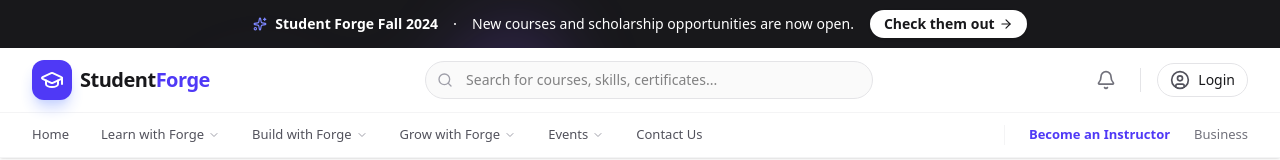
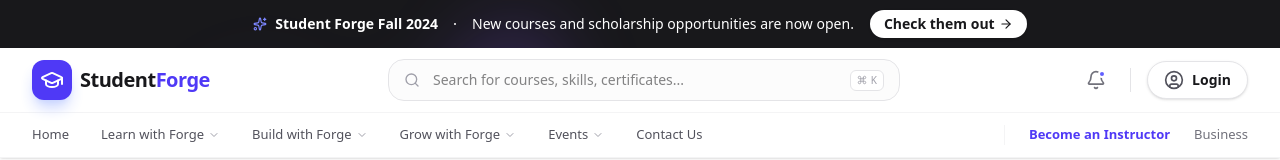
Before and after one commit to FDT-Server/StudentForge, a Next.js app: page / in a window 1280 px wide. Shown: the top 160 px of the page. Built offline with nearby package versions, Linux system fonts and the light colour scheme.

Commit message:
Enhance Navbar search: added dropdown, Cmd+K shortcut, and premium UI states

```diff
--- a/src/components/Navbar.tsx
+++ b/src/components/Navbar.tsx
@@ -1,43 +1,129 @@
 "use client";
 
+import { useState, useRef, useEffect } from "react";
 import Link from "next/link";
-import { GraduationCap, Search, Bell, UserCircle } from "lucide-react";
+import { GraduationCap, Search, Bell, UserCircle, X, Command } from "lucide-react";
+import { motion, AnimatePresence } from "framer-motion";
 
 export default function Navbar() {
+    const [isFocused, setIsFocused] = useState(false);
+    const [searchQuery, setSearchQuery] = useState("");
+    const inputRef = useRef<HTMLInputElement>(null);
+
+    // Suggested searches for functionality
+    const suggestions = [
+        "Web Development",
+        "Data Science Mastery",
+        "Digital Marketing Forge",
+        "UI/UX Design Path",
+    ];
+
+    // Shortcut key listener (Cmd/Ctrl + K)
+    useEffect(() => {
+        const handleKeyDown = (e: KeyboardEvent) => {
+            if ((e.metaKey || e.ctrlKey) && e.key === "k") {
+                e.preventDefault();
+                inputRef.current?.focus();
+            }
+        };
+        window.addEventListener("keydown", handleKeyDown);
+        return () => window.removeEventListener("keydown", handleKeyDown);
+    }, []);
+
     return (
         <nav className="sticky top-0 z-40 w-full border-b border-zinc-100 bg-white/80 backdrop-blur-md">
             <div className="mx-auto flex h-16 max-w-7xl items-center justify-between px-4 sm:px-6 lg:px-8">
                 {/* Logo */}
                 <div className="flex items-center gap-2">
-                    <div className="flex h-10 w-10 items-center justify-center rounded-xl bg-indigo-600 text-white shadow-lg shadow-indigo-200">
+                    <div className="flex h-10 w-10 items-center justify-center rounded-xl bg-indigo-600 text-white shadow-lg shadow-indigo-200 cursor-pointer">
                         <GraduationCap size={24} />
                     </div>
-                    <span className="text-xl font-bold tracking-tight text-zinc-900">
+                    <span className="text-xl font-bold tracking-tight text-zinc-900 cursor-pointer">
                         Student<span className="text-indigo-600">Forge</span>
                     </span>
                 </div>
 
                 {/* Search Bar - Center */}
-                <div className="hidden flex-1 max-w-md mx-8 lg:block">
-                    <div className="relative">
-                        <Search className="absolute left-3 top-1/2 h-4 w-4 -translate-y-1/2 text-zinc-400" />
-                        <input
-                            type="text"
-                            placeholder="Search for courses, skills, certificates..."
-                            className="w-full rounded-full border border-zinc-200 bg-zinc-50 py-2 pl-10 pr-4 text-sm outline-none transition-all focus:border-indigo-500 focus:bg-white focus:ring-2 focus:ring-indigo-100"
-                        />
+                <div className="hidden flex-1 max-w-lg mx-8 md:block">
+                    <div className="relative group">
+                        <div className={`
+              relative flex items-center w-full transition-all duration-300 ease-out
+              ${isFocused ? "shadow-lg shadow-indigo-50" : "hover:border-zinc-300"}
+            `}>
+                            <Search
+                                className={`absolute left-4 h-4 w-4 transition-colors duration-200 ${isFocused ? "text-indigo-600" : "text-zinc-400"}`}
+                            />
+
+                            <input
+                                ref={inputRef}
+                                type="text"
+                                value={searchQuery}
+                                onFocus={() => setIsFocused(true)}
+                                onBlur={() => setTimeout(() => setIsFocused(false), 200)}
+                                onChange={(e) => setSearchQuery(e.target.value)}
+                                placeholder="Search for courses, skills, certificates..."
+                                className={`
+                  w-full rounded-2xl border bg-zinc-50/50 py-2.5 pl-11 pr-12 text-sm outline-none transition-all
+                  ${isFocused ? "border-indigo-500 bg-white ring-4 ring-indigo-50" : "border-zinc-200"}
+                `}
+                            />
+
+                            <div className="absolute right-4 flex items-center gap-2">
+                                {searchQuery ? (
+                                    <button
+                                        onClick={() => setSearchQuery("")}
+                                        className="p-1 rounded-full hover:bg-zinc-100 text-zinc-400"
+                                    >
+                                        <X size={14} />
+                                    </button>
+                                ) : (
+                                    <div className="hidden lg:flex items-center gap-1 rounded-md border border-zinc-200 bg-white px-1.5 py-0.5 text-[10px] font-medium text-zinc-400">
+                                        <Command size={10} />
+                                        <span>K</span>
+                                    </div>
+                                )}
+                            </div>
+                        </div>
+
+                        {/* Search Results Dropdown */}
+                        <AnimatePresence>
+                            {isFocused && (
+                                <motion.div
+                                    initial={{ opacity: 0, y: 10 }}
+                                    animate={{ opacity: 1, y: 0 }}
+                                    exit={{ opacity: 0, y: 10 }}
+                                    className="absolute top-full mt-2 w-full overflow-hidden rounded-2xl border border-zinc-100 bg-white p-2 shadow-xl"
+                                >
+                                    <div className="px-3 py-2">
+                                        <p className="text-[11px] font-semibold uppercase tracking-wider text-zinc-400">Suggested</p>
+                                        <div className="mt-2 space-y-1">
+                                            {suggestions.map((item) => (
+                                                <button
+                                                    key={item}
+                                                    className="flex w-full items-center gap-3 rounded-xl px-3 py-2 text-sm text-zinc-600 transition-colors hover:bg-indigo-50 hover:text-indigo-600"
+                                                >
+                                                    <Search size={14} className="text-zinc-300" />
+                                                    {item}
+                                                </button>
+                                            ))}
+                                        </div>
+                                    </div>
+                                </motion.div>
+                            )}
+                        </AnimatePresence>
                     </div>
                 </div>
 
                 {/* Right Actions */}
-                <div className="flex items-center gap-4">
-                    <button className="rounded-full p-2 text-zinc-500 hover:bg-zinc-100 hover:text-zinc-900 transition-colors">
+                <div className="flex items-center gap-3 sm:gap-4">
+                    <button className="relative rounded-full p-2 text-zinc-500 hover:bg-zinc-100 hover:text-zinc-900 transition-colors">
                         <Bell size={20} />
+                        <span className="absolute right-2 top-2 h-2 w-2 rounded-full bg-indigo-500 border-2 border-white" />
                     </button>
-                    <div className="h-6 w-px bg-zinc-200" />
-                    <button className="flex items-center gap-2 rounded-full border border-zinc-200 px-3 py-1.5 transition-all hover:bg-zinc-50">
+                    <div className="hidden h-6 w-px bg-zinc-200 sm:block" />
+                    <button className="flex items-center gap-2 rounded-full border border-zinc-200 bg-white px-4 py-2 transition-all hover:bg-zinc-50 active:scale-95 shadow-sm">
                         <UserCircle size={20} className="text-zinc-600" />
-                        <span className="text-sm font-medium text-zinc-900 leading-none">Login</span>
+                        <span className="text-sm font-semibold text-zinc-900">Login</span>
                     </button>
                 </div>
             </div>
```
